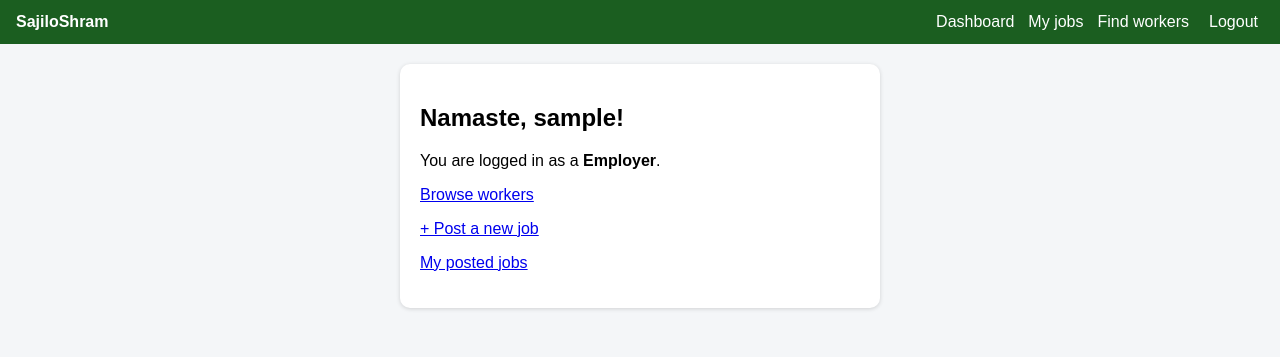
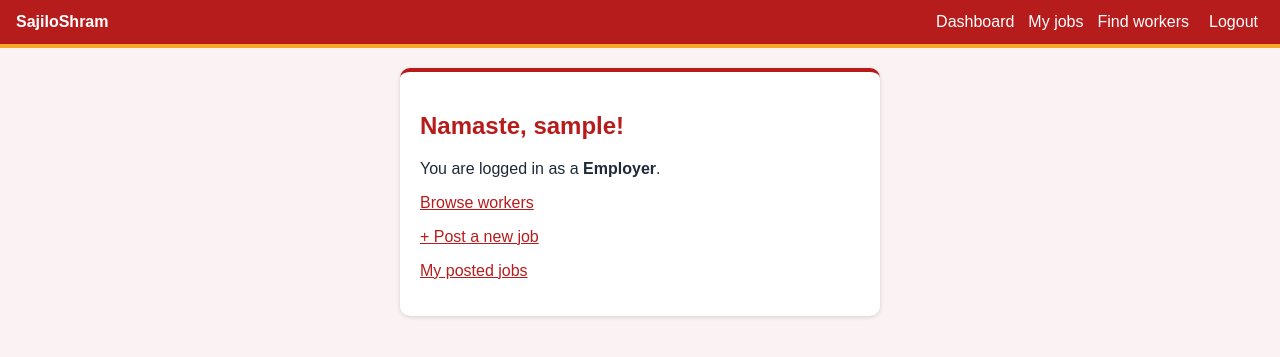
Before and after one commit to SwastikaTech44/SajiloShram, a Django app: page / in a window 1280 px wide. Shown: the top 357 px of the page. Run offline with Django 5.2, Linux system fonts and the light colour scheme; the visitor is signed in with stand-in values (Sample User, id 1).

Commit message:
Finding which color match the web page

```diff
--- a/templates/base.html
+++ b/templates/base.html
@@ -3,31 +3,49 @@
 <head>
   <meta charset="UTF-8">
   <meta name="viewport" content="width=device-width, initial-scale=1">
+  <meta name="theme-color" content="#b71c1c">
   <title>{% block title %}SajiloShram{% endblock %}</title>
   <style>
     :root {
-      --brand: #1b5e20;
-      --page-bg: #f4f6f8;
+      --brand: #b71c1c;
+      --brand-dark: #8e1414;
+      --accent: #f9a825;
+      --accent-dark: #d98e00;
+      --page-bg: #fbf3f3;
+      --text: #1f2937;
     }
-    body { font-family: Arial, sans-serif; margin: 0; background: var(--page-bg); }
-    header { background: var(--brand); color: #fff; padding: 12px 16px; display: flex; justify-content: space-between; align-items: center; position: relative; }
+    body { font-family: Arial, sans-serif; margin: 0; background: var(--page-bg); color: var(--text); }
+    header { background: var(--brand); color: #fff; padding: 12px 16px; border-bottom: 4px solid var(--accent); display: flex; justify-content: space-between; align-items: center; position: relative; }
     header a, header button { color: #fff; background: none; border: none; font-size: 16px; cursor: pointer; text-decoration: none; }
+    header a:hover { color: var(--accent); }
     nav { display: flex; align-items: center; gap: 14px; }
     nav form { margin: 0; }
     .nav-toggle { display: none; font-size: 26px; line-height: 1; padding: 4px 8px; }
 
     @media (max-width: 600px) {
       .nav-toggle { display: block; }
-      nav { display: none; position: absolute; top: 100%; left: 0; right: 0; flex-direction: column; align-items: stretch; gap: 0; padding: 0 16px 8px; background: var(--brand); box-shadow: 0 6px 10px rgba(0,0,0,.25); z-index: 20; }
+      nav { display: none; position: absolute; top: calc(100% + 4px); left: 0; right: 0; flex-direction: column; align-items: stretch; gap: 0; padding: 0 16px 8px; background: var(--brand); box-shadow: 0 6px 10px rgba(0,0,0,.25); z-index: 20; }
       nav.open { display: flex; }
       nav a, nav button { display: block; width: 100%; text-align: left; padding: 14px 0; border-top: 1px solid rgba(255,255,255,.2); }
     }
 
     main { max-width: 480px; margin: 20px auto; padding: 0 16px; }
-    .card { background: #fff; padding: 20px; border-radius: 10px; box-shadow: 0 1px 4px rgba(0,0,0,.15); }
+    main a { color: var(--brand); }
+    main li { margin-bottom: 16px; line-height: 1.4; }
+    h2, h3 { color: var(--brand); }
+
+    .card { background: #fff; padding: 20px; border-radius: 10px; border-top: 4px solid var(--brand); box-shadow: 0 1px 4px rgba(0,0,0,.15); }
     input, select, textarea { width: 100%; padding: 12px; margin: 6px 0 14px; font-size: 16px; box-sizing: border-box; }
     input[type="checkbox"] { width: auto; margin: 0 8px 0 0; padding: 0; }
-    .btn { width: 100%; padding: 14px; background: var(--brand); color: #fff; border: none; border-radius: 8px; font-size: 18px; cursor: pointer; }
+
+    .btn { display: block; width: 100%; padding: 14px; background: var(--brand); color: #fff; border: none; border-radius: 8px; font-size: 18px; font-weight: bold; text-align: center; text-decoration: none; cursor: pointer; box-sizing: border-box; }
+    .btn:hover { background: var(--brand-dark); }
+    .btn-accent { background: var(--accent); color: var(--text); }
+    .btn-accent:hover { background: var(--accent-dark); }
+    main a.btn { color: #fff; }
+    main a.btn-accent { color: var(--text); }
+    main button:not(.btn) { padding: 10px 16px; margin: 4px 6px 4px 0; font-size: 16px; color: var(--brand); background: #fff; border: 1px solid var(--brand); border-radius: 8px; cursor: pointer; }
+
     .errorlist { color: #c62828; padding-left: 18px; margin: 0; }
     .message { padding: 12px 16px; border-radius: 8px; margin-bottom: 14px; background: #e3f2fd; color: #0d47a1; }
     .message.success { background: #e8f5e9; color: #1b5e20; }
```
